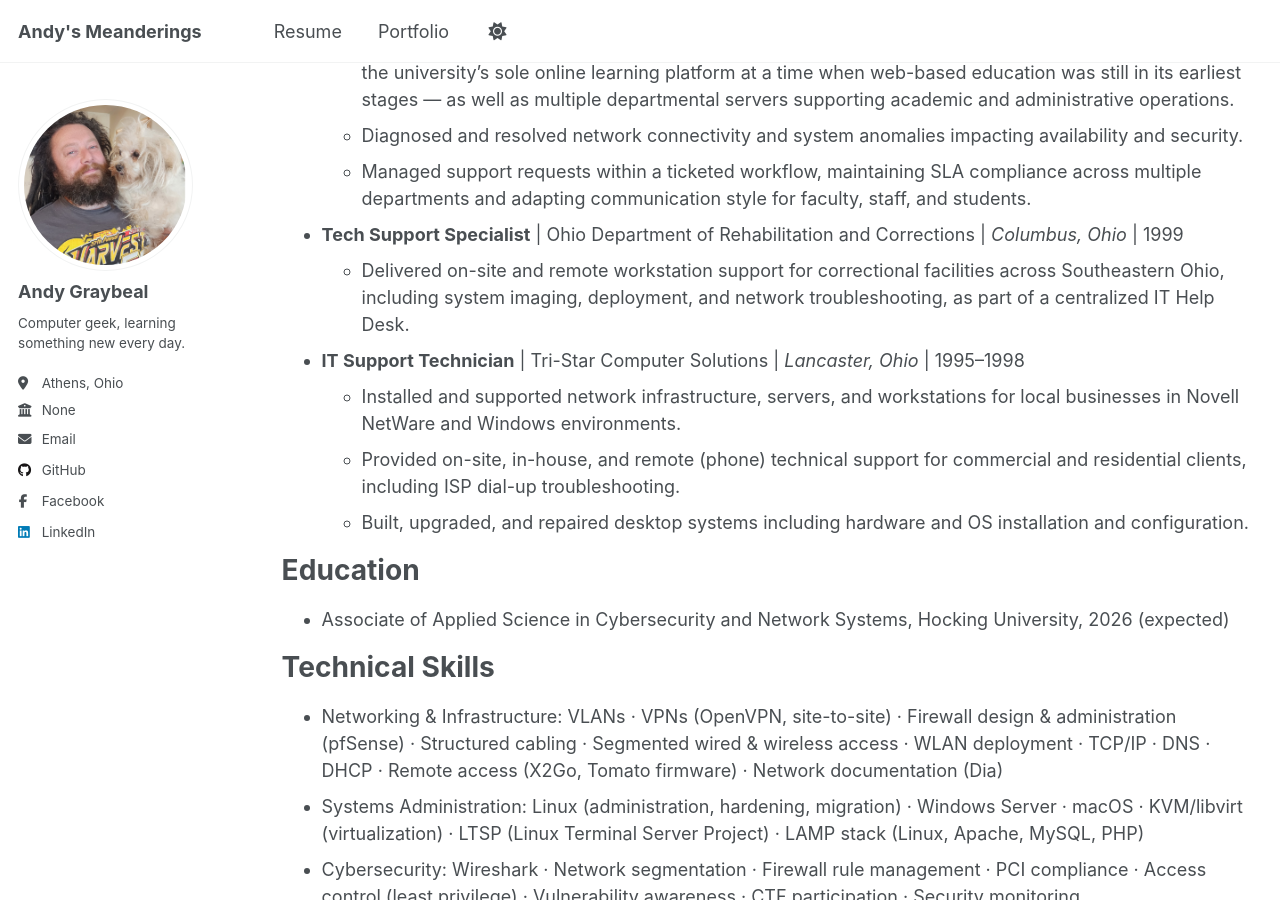
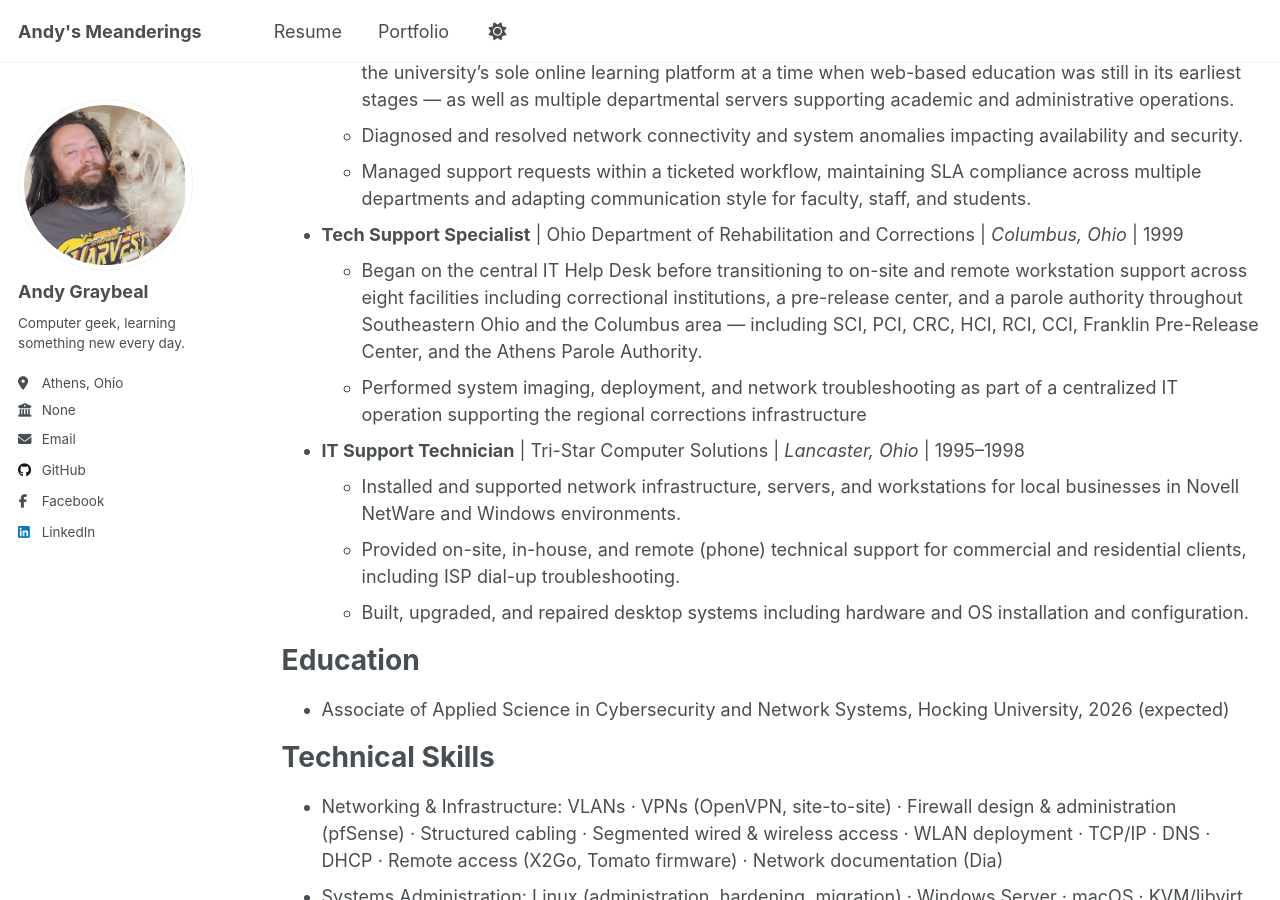
Before and after one commit to andy-graybeal/andy-graybeal.github.io, a Jekyll site: the page built from _pages/resume.md, in a window 1280 px wide and 900 px high, scrolled down 1196 px. Built offline with Jekyll 4.4.1, drawn with Linux system fonts in a browser that asks for light colours; a script that is not in the unit is left out.

Commit message:
Update resume.md

```diff
--- a/_pages/resume.md
+++ b/_pages/resume.md
@@ -40,7 +40,8 @@ Work experience
 
 
 * **Tech Support Specialist** \| Ohio Department of Rehabilitation and Corrections \| *Columbus, Ohio* \| 1999
-  * Delivered on-site and remote workstation support for correctional facilities across Southeastern Ohio, including system imaging, deployment, and network troubleshooting, as part of a centralized IT Help Desk.
+  * Began on the central IT Help Desk before transitioning to on-site and remote workstation support across eight facilities including correctional institutions, a pre-release center, and a parole authority throughout Southeastern Ohio and the Columbus area — including SCI, PCI, CRC, HCI, RCI, CCI, Franklin Pre-Release Center, and the Athens Parole Authority.
+  * Performed system imaging, deployment, and network troubleshooting as part of a centralized IT operation supporting the regional corrections infrastructure
 
 
 * **IT Support Technician** \| Tri-Star Computer Solutions \| *Lancaster, Ohio* \| 1995–1998
```
